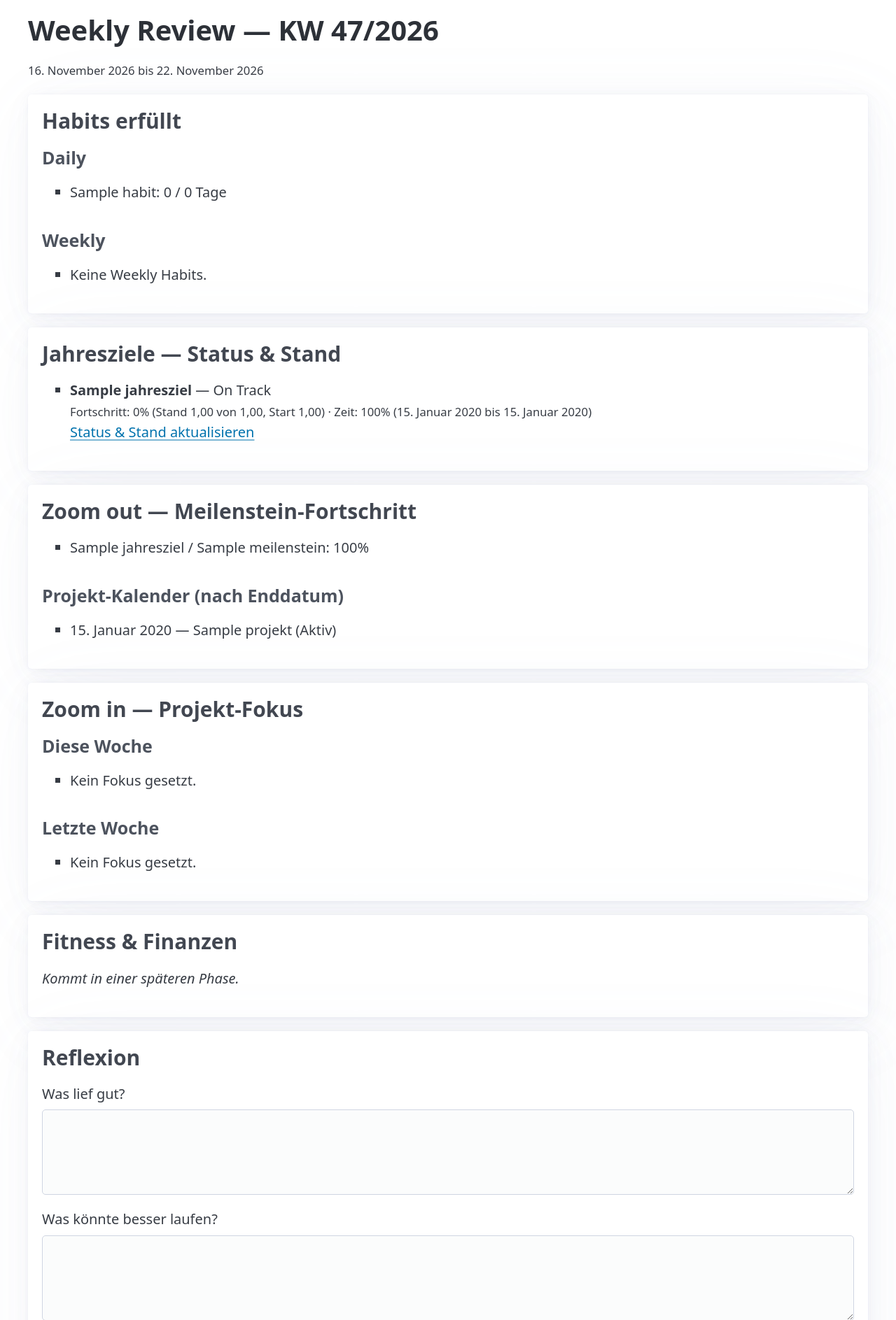
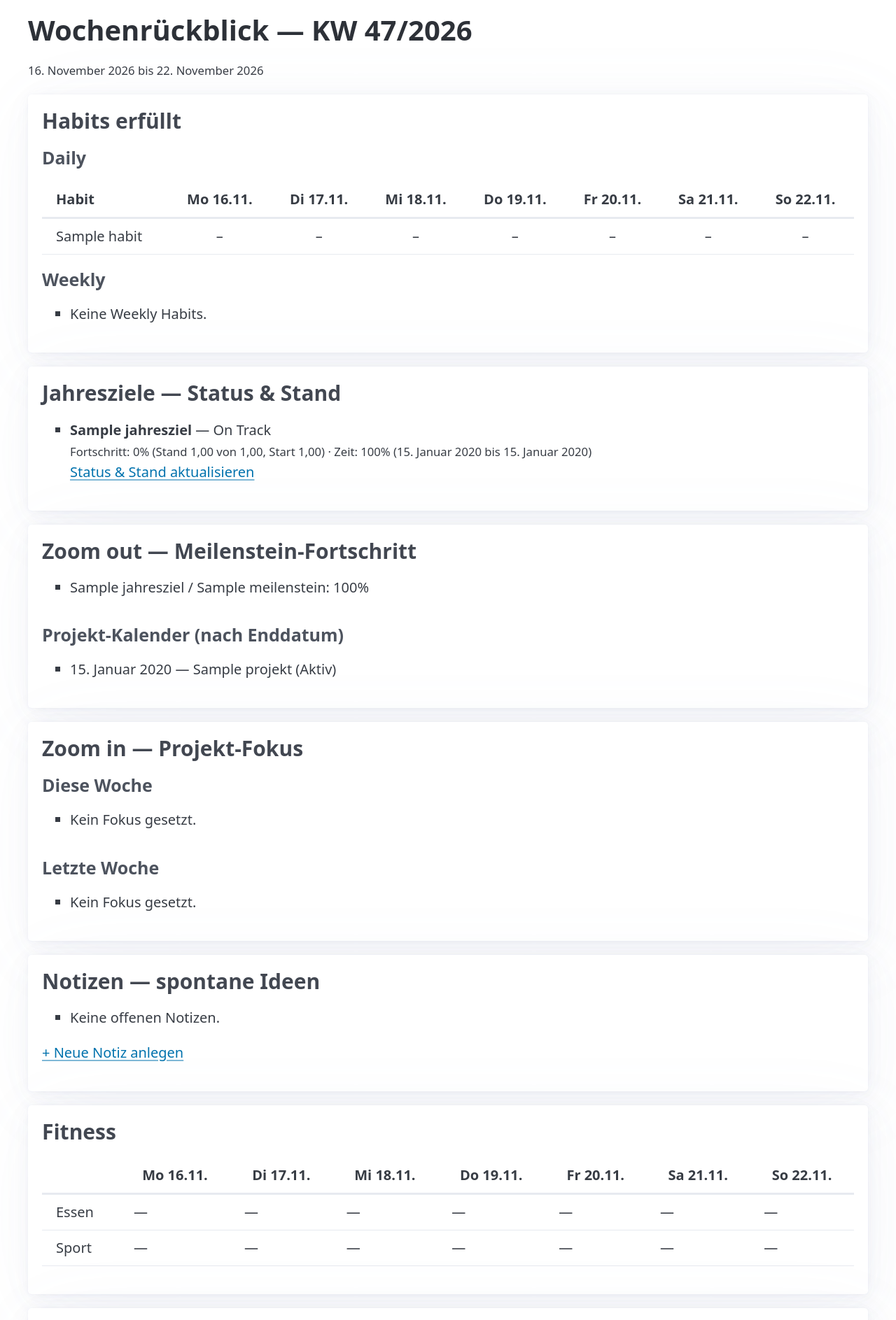
Before and after one commit to clippy8/fokus-app, a Django app: page /reviews/2026/47/ in a window 1280 px wide. Shown: the part 162-2049 px from the top of the page at 70% size. Run offline with Django 5.2, Linux system fonts and the light colour scheme; a user stored in the database is signed in; tables that the repository leaves empty hold one stand-in row (values such as "Sample post"); some libraries are stand-ins or nearby versions.

Commit message:
Surface Fitness, offene Notizen and a weekday breakdown in Wochenrückblick
The weekly review previously only summarized habits/goals/projects.
Add a per-weekday table for daily habits, food log and workouts so
the week is scannable at a glance, and list open Notizen (quick
ideas) with a shortcut to convert them into a Projekt.

Co-Authored-By: Claude Sonnet 5 <noreply@anthropic.com>

```diff
--- a/apps/reviews/services.py
+++ b/apps/reviews/services.py
@@ -1,11 +1,18 @@
+from collections import defaultdict
+from datetime import timedelta
+
 from django.utils import timezone
 
 from apps.dailydash.models import Day
+from apps.dokumente.models import Dokument
+from apps.fitness.models import FoodLogEntry, WorkoutSet
 from apps.goals.models import Jahresziel, Meilenstein, Projekt, ProjectWeekFocus
 from apps.habits.models import DailyHabitCheck, Habit, WeeklyHabitCheck
 
 from .isoweek_utils import previous_iso_week, week_date_range
 from .models import WeeklyReview
+
+WEEKDAY_ABBR = ["Mo", "Di", "Mi", "Do", "Fr", "Sa", "So"]
 
 
 def get_or_create_review(user, iso_year, iso_week):
@@ -21,17 +28,23 @@ def get_or_create_current_review(user):
 def aggregate_week_data(user, iso_year, iso_week):
     start, end = week_date_range(iso_year, iso_week)
     days = Day.objects.filter(user=user, date__range=(start, end))
-    days_count = days.count()
+
+    week_days = [start + timedelta(days=i) for i in range(7)]
+    week_day_labels = [f"{WEEKDAY_ABBR[i]} {d.strftime('%d.%m.')}" for i, d in enumerate(week_days)]
 
     daily_summary = []
     for habit in Habit.objects.filter(user=user, frequency=Habit.DAILY):
-        checked_count = DailyHabitCheck.objects.filter(habit=habit, day__in=days).count()
-        daily_summary.append({"habit": habit, "checked": checked_count, "total": days_count})
+        checked_dates = set(
+            DailyHabitCheck.objects.filter(habit=habit, day__in=days).values_list("day__date", flat=True)
+        )
+        daily_summary.append({"habit": habit, "checks": [d in checked_dates for d in week_days]})
 
     weekly_summary = []
     for habit in Habit.objects.filter(user=user, frequency=Habit.WEEKLY):
         checked = WeeklyHabitCheck.objects.filter(habit=habit, iso_year=iso_year, iso_week=iso_week).exists()
         weekly_summary.append({"habit": habit, "checked": checked})
+
+    notizen = Dokument.objects.filter(user=user, type=Dokument.NOTIZ)
 
     jahresziele = Jahresziel.objects.filter(user=user, archived=False)
 
@@ -59,11 +72,40 @@ def aggregate_week_data(user, iso_year, iso_week):
     all_focus_ids = focus_this_week | focus_last_week
     projekte_focus = Projekt.objects.filter(id__in=all_focus_ids)
 
+    food_by_date = defaultdict(list)
+    for entry in FoodLogEntry.objects.filter(user=user, day__in=days).select_related("day").order_by("day__date", "created_at"):
+        food_by_date[entry.day.date].append(entry.name)
+
+    workout_counts_by_date = defaultdict(dict)
+    workout_order_by_date = defaultdict(list)
+    for workout_set in (
+        WorkoutSet.objects.filter(user=user, day__in=days)
+        .select_related("day", "exercise")
+        .order_by("day__date", "exercise__name", "set_number")
+    ):
+        d = workout_set.day.date
+        name = workout_set.exercise.name
+        if name not in workout_counts_by_date[d]:
+            workout_counts_by_date[d][name] = 0
+            workout_order_by_date[d].append(name)
+        workout_counts_by_date[d][name] += 1
+
+    fitness_week = {
+        "food": [food_by_date.get(d, []) for d in week_days],
+        "workout": [
+            [f"{name} ({workout_counts_by_date[d][name]}x)" for name in workout_order_by_date.get(d, [])]
+            for d in week_days
+        ],
+    }
+
     return {
         "week_start": start,
         "week_end": end,
+        "week_day_labels": week_day_labels,
         "daily_summary": daily_summary,
+        "fitness_week": fitness_week,
         "weekly_summary": weekly_summary,
+        "notizen": notizen,
         "jahresziele": jahresziele,
         "meilensteine": meilensteine,
         "projekte_calendar": projekte_calendar,
--- a/apps/reviews/templates/reviews/weekly_review_detail.html
+++ b/apps/reviews/templates/reviews/weekly_review_detail.html
@@ -1,21 +1,40 @@
 {% extends "base.html" %}
 
-{% block title %}Weekly Review {{ review.iso_year }}-W{{ review.iso_week }} — Fokus App{% endblock %}
+{% block title %}Wochenrückblick {{ review.iso_year }}-W{{ review.iso_week }} — Fokus App{% endblock %}
 
 {% block content %}
-<h1>Weekly Review — KW {{ review.iso_week }}/{{ review.iso_year }}</h1>
+<h1>Wochenrückblick — KW {{ review.iso_week }}/{{ review.iso_year }}</h1>
 <p><small>{{ week_start }} bis {{ week_end }}</small></p>
 
 <article>
     <h3>Habits erfüllt</h3>
     <h4>Daily</h4>
-    <ul>
-        {% for entry in daily_summary %}
-            <li>{{ entry.habit.name }}: {{ entry.checked }} / {{ entry.total }} Tage</li>
-        {% empty %}
-            <li>Keine Daily Habits.</li>
-        {% endfor %}
-    </ul>
+    {% if daily_summary %}
+        <div style="overflow-x: auto;">
+        <table>
+            <thead>
+                <tr>
+                    <th>Habit</th>
+                    {% for label in week_day_labels %}
+                        <th style="text-align: center;">{{ label }}</th>
+                    {% endfor %}
+                </tr>
+            </thead>
+            <tbody>
+                {% for entry in daily_summary %}
+                    <tr>
+                        <td>{{ entry.habit.name }}</td>
+                        {% for checked in entry.checks %}
+                            <td style="text-align: center;">{% if checked %}✓{% else %}–{% endif %}</td>
+                        {% endfor %}
+                    </tr>
+                {% endfor %}
+            </tbody>
+        </table>
+        </div>
+    {% else %}
+        <p>Keine Daily Habits.</p>
+    {% endif %}
     <h4>Weekly</h4>
     <ul>
         {% for entry in weekly_summary %}
@@ -73,7 +92,75 @@
 </article>
 
 <article>
-    <h3>Fitness &amp; Finanzen</h3>
+    <h3>Notizen — spontane Ideen</h3>
+    <ul>
+        {% for notiz in notizen %}
+            <li>
+                {{ notiz.title }}{% if notiz.comment %}: {{ notiz.comment }}{% endif %}
+                <br>
+                <a href="{% url 'dokumente:notiz-convert' pk=notiz.pk %}?next={% url 'reviews:detail' iso_year=review.iso_year iso_week=review.iso_week %}">In Projekt umwandeln</a>
+                ·
+                <form method="post" action="{% url 'dokumente:delete' pk=notiz.pk %}" style="display: inline;">
+                    {% csrf_token %}
+                    <input type="hidden" name="next" value="{% url 'reviews:detail' iso_year=review.iso_year iso_week=review.iso_week %}">
+                    <button type="submit" class="secondary outline" style="display: inline; width: auto; padding: 0.2rem 0.6rem;">Löschen</button>
+                </form>
+            </li>
+        {% empty %}
+            <li>Keine offenen Notizen.</li>
+        {% endfor %}
+    </ul>
+    <p><a href="{% url 'dokumente:add' %}">+ Neue Notiz anlegen</a></p>
+</article>
+
+<article>
+    <h3>Fitness</h3>
+    <div style="overflow-x: auto;">
+    <table>
+        <thead>
+            <tr>
+                <th></th>
+                {% for label in week_day_labels %}
+                    <th style="text-align: center;">{{ label }}</th>
+                {% endfor %}
+            </tr>
+        </thead>
+        <tbody>
+            <tr>
+                <td>Essen</td>
+                {% for items in fitness_week.food %}
+                    <td>
+                        {% if items %}
+                            <ul style="margin: 0; padding-left: 1.1rem;">
+                                {% for item in items %}<li>{{ item }}</li>{% endfor %}
+                            </ul>
+                        {% else %}
+                            —
+                        {% endif %}
+                    </td>
+                {% endfor %}
+            </tr>
+            <tr>
+                <td>Sport</td>
+                {% for items in fitness_week.workout %}
+                    <td>
+                        {% if items %}
+                            <ul style="margin: 0; padding-left: 1.1rem;">
+                                {% for item in items %}<li>{{ item }}</li>{% endfor %}
+                            </ul>
+                        {% else %}
+                            —
+                        {% endif %}
+                    </td>
+                {% endfor %}
+            </tr>
+        </tbody>
+    </table>
+    </div>
+</article>
+
+<article>
+    <h3>Finanzen</h3>
     <p><em>Kommt in einer späteren Phase.</em></p>
 </article>
 
@@ -86,5 +173,5 @@
     </form>
 </article>
 
-<p><a href="{% url 'reviews:history' %}">Alle Weekly Reviews ansehen</a></p>
+<p><a href="{% url 'reviews:history' %}">Alle Wochenrückblicke ansehen</a></p>
 {% endblock %}
```
